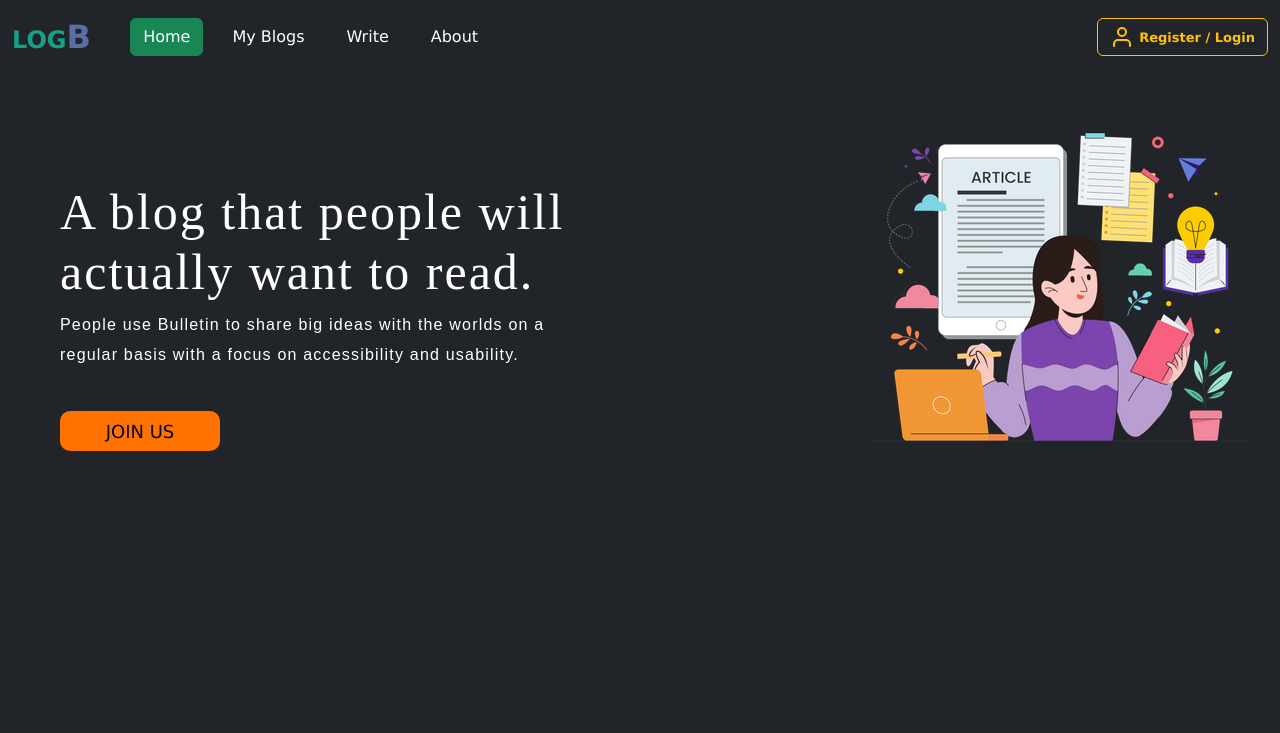
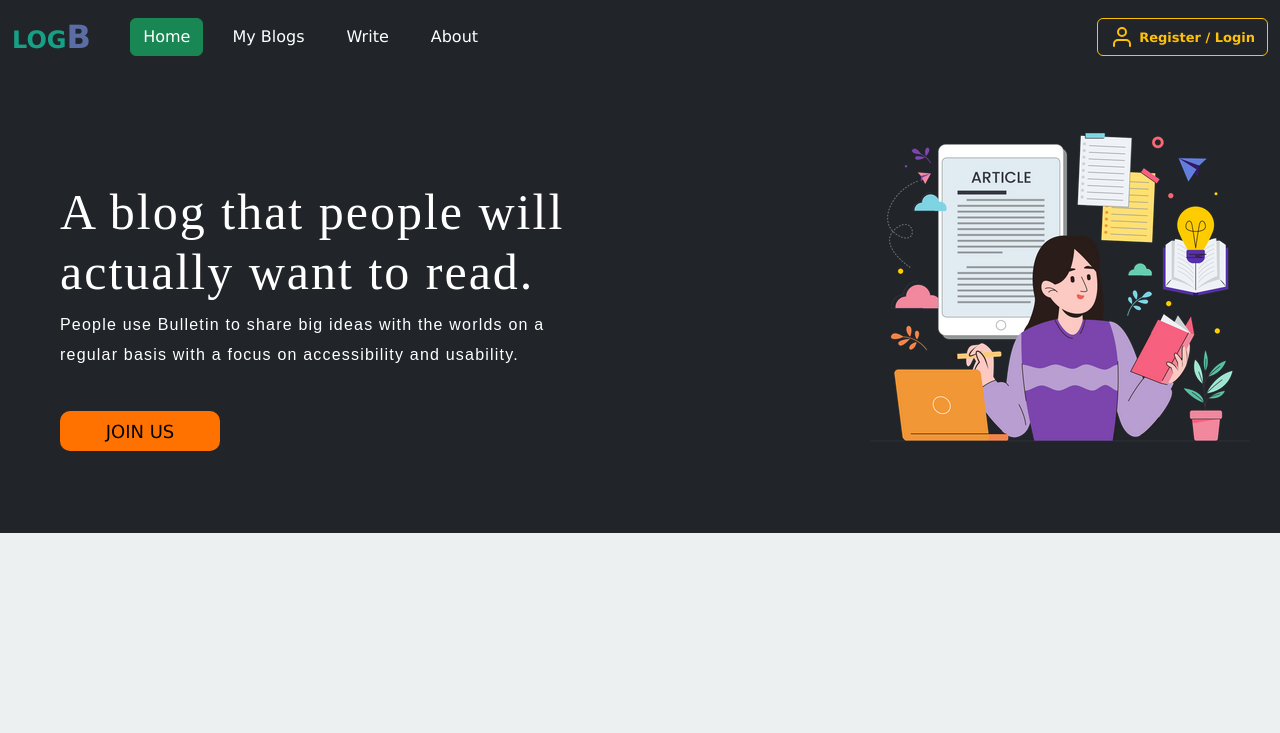
Before and after one commit to OmAvhad/LogB, a Django app: page / in a window 1280 px wide. Shown: the top 733 px of the page. Run offline with Django 4.2, Linux system fonts and the light colour scheme.

Commit message:
Revert "merge"

```diff
--- a/templates/main/home.html
+++ b/templates/main/home.html
@@ -20,7 +20,7 @@
         body {
             padding: 0px;
             margin: 0px;
-            background-color: dark ;
+            background-color: #ecf0f1;
         }
         .content {
             width: 1200px;
```
